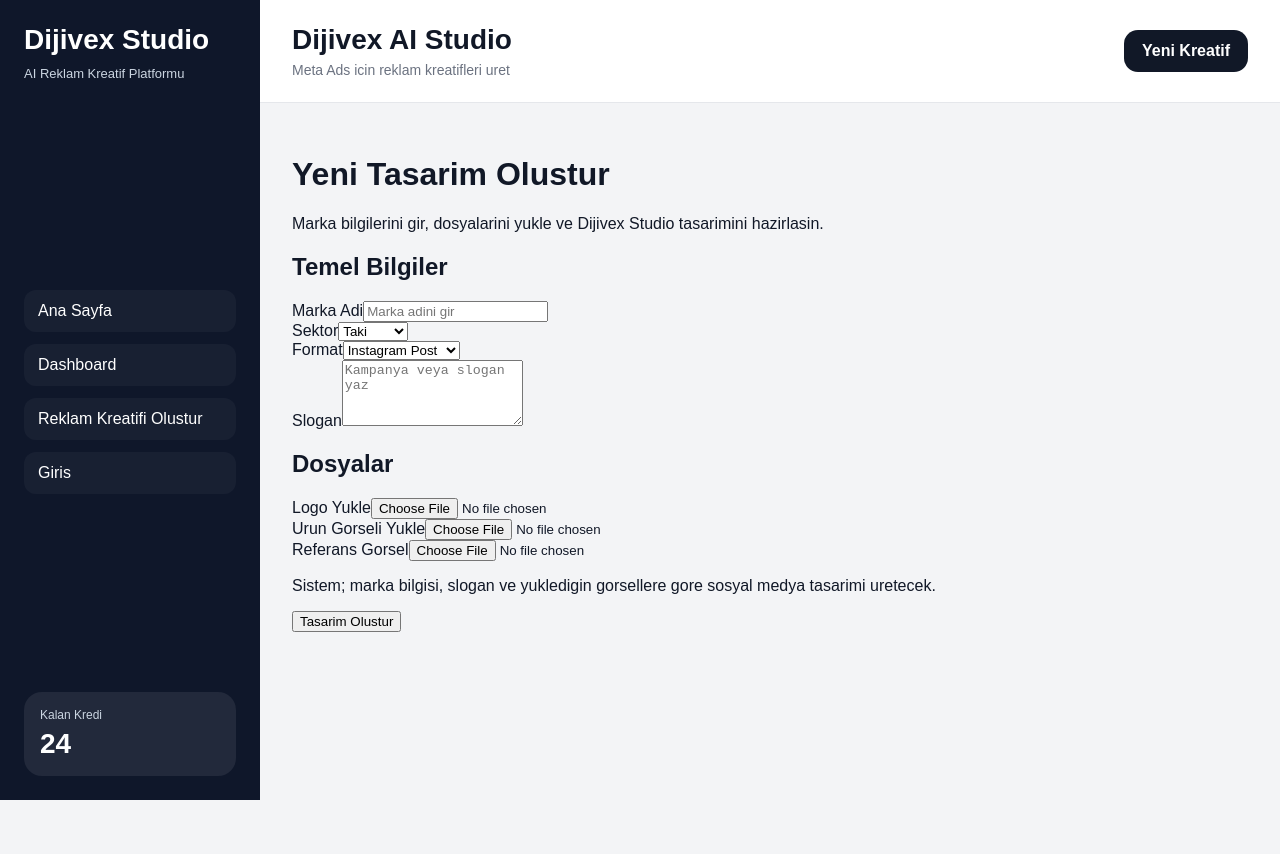
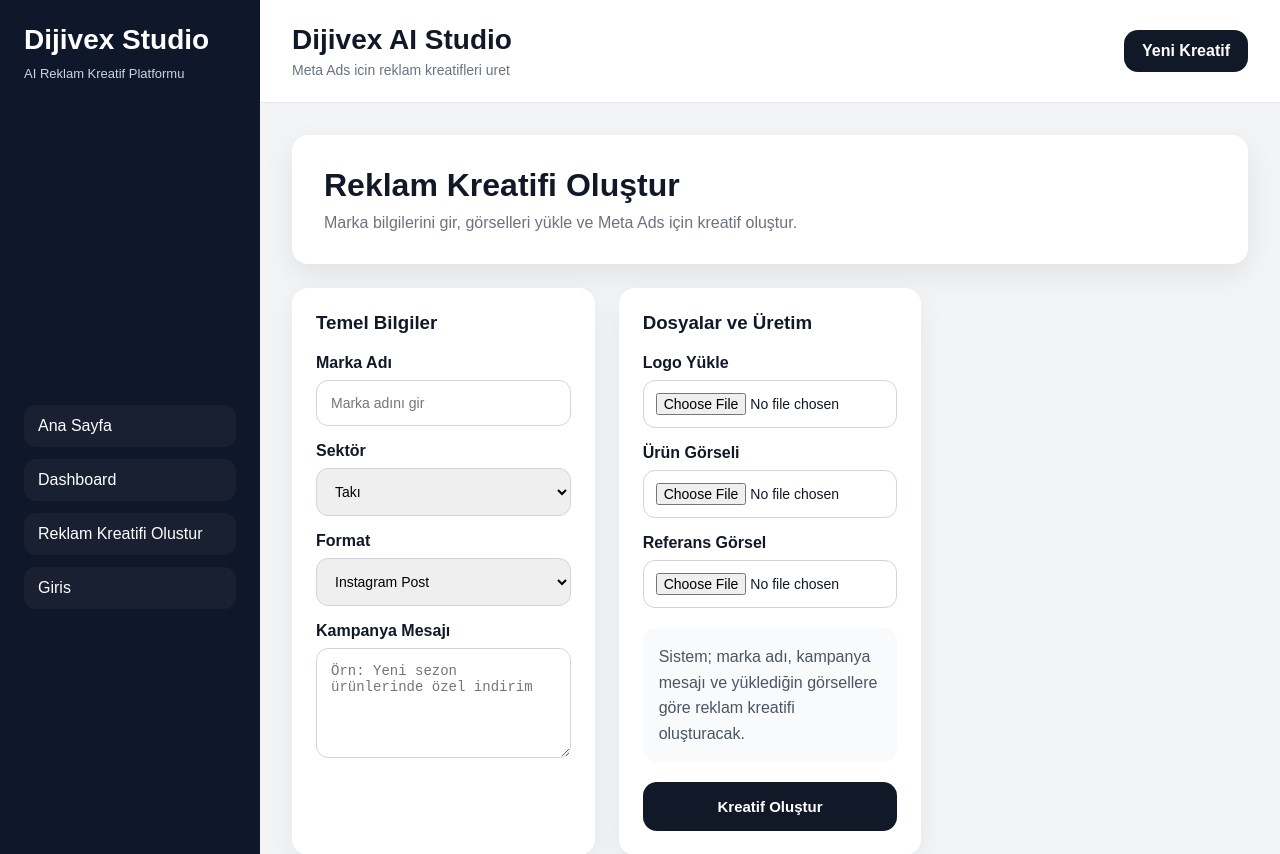
Before and after one commit to simsekyunusemre-ai/dijivex-ai-studio, a Next.js app: page /create in a window 1280 px wide. Shown: the top 854 px of the page. Before the commit the page ends 800 px from the top, so only its background shows below. Built offline with nearby package versions, Linux system fonts and the light colour scheme.

Commit message:
Update page.tsx

```diff
--- a/src/app/create/page.tsx
+++ b/src/app/create/page.tsx
@@ -1,119 +1,220 @@
 export default function CreatePage() {
   return (
-    <main className="min-h-screen bg-zinc-100 px-4 py-6 md:px-8">
-      <div className="mx-auto max-w-6xl">
-        <div className="mb-6">
-          <h1 className="text-3xl font-bold text-zinc-900 md:text-4xl">
-            Yeni Tasarim Olustur
+    <div>
+      {/* ÜST ALAN */}
+      <div
+        style={{
+          background: "white",
+          borderRadius: 16,
+          padding: 32,
+          boxShadow: "0 10px 30px rgba(0,0,0,0.08)",
+          marginBottom: 24,
+        }}
+      >
+        <h1 style={{ fontSize: 32, margin: 0, marginBottom: 10 }}>
+          Reklam Kreatifi Oluştur
         </h1>
-          <p className="mt-2 text-sm text-zinc-600 md:text-base">
-            Marka bilgilerini gir, dosyalarini yukle ve Dijivex Studio tasarimini hazirlasin.
+
+        <p style={{ color: "#6b7280", margin: 0 }}>
+          Marka bilgilerini gir, görselleri yükle ve Meta Ads için kreatif oluştur.
         </p>
       </div>
 
-        <div className="grid gap-6 lg:grid-cols-2">
-          <section className="rounded-3xl border border-zinc-200 bg-white p-5 shadow-sm md:p-6">
-            <h2 className="mb-5 text-xl font-semibold text-zinc-900">
-              Temel Bilgiler
-            </h2>
+      {/* FORM GRID */}
+      <div className="card-grid">
+        {/* SOL TARAF */}
+        <div
+          style={{
+            background: "white",
+            padding: 24,
+            borderRadius: 16,
+            boxShadow: "0 10px 30px rgba(0,0,0,0.06)",
+          }}
+        >
+          <h3 style={{ marginTop: 0, marginBottom: 20 }}>Temel Bilgiler</h3>
 
-            <div className="space-y-4">
-              <div>
-                <label className="mb-2 block text-sm font-medium text-zinc-700">
-                  Marka Adi
+          <div style={{ marginBottom: 16 }}>
+            <label style={{ display: "block", marginBottom: 8, fontWeight: 600 }}>
+              Marka Adı
             </label>
             <input
               type="text"
-                  placeholder="Marka adini gir"
-                  className="w-full rounded-2xl border border-zinc-300 bg-white px-4 py-3 text-sm outline-none transition focus:border-zinc-900"
+              placeholder="Marka adını gir"
+              style={{
+                width: "100%",
+                padding: 14,
+                borderRadius: 12,
+                border: "1px solid #d1d5db",
+                fontSize: 14,
+              }}
             />
           </div>
 
-              <div>
-                <label className="mb-2 block text-sm font-medium text-zinc-700">
-                  Sektor
+          <div style={{ marginBottom: 16 }}>
+            <label style={{ display: "block", marginBottom: 8, fontWeight: 600 }}>
+              Sektör
             </label>
-                <select className="w-full rounded-2xl border border-zinc-300 bg-white px-4 py-3 text-sm outline-none transition focus:border-zinc-900">
-                  <option>Taki</option>
-                  <option>Bebek</option>
+            <select
+              style={{
+                width: "100%",
+                padding: 14,
+                borderRadius: 12,
+                border: "1px solid #d1d5db",
+                fontSize: 14,
+              }}
+            >
+              <option>Takı</option>
               <option>Mobilya</option>
-                  <option>Guzellik</option>
-                  <option>Diger</option>
+              <option>Güzellik</option>
+              <option>Moda</option>
+              <option>Diğer</option>
             </select>
           </div>
 
-              <div>
-                <label className="mb-2 block text-sm font-medium text-zinc-700">
+          <div style={{ marginBottom: 16 }}>
+            <label style={{ display: "block", marginBottom: 8, fontWeight: 600 }}>
               Format
             </label>
-                <select className="w-full rounded-2xl border border-zinc-300 bg-white px-4 py-3 text-sm outline-none transition focus:border-zinc-900">
+            <select
+              style={{
+                width: "100%",
+                padding: 14,
+                borderRadius: 12,
+                border: "1px solid #d1d5db",
+                fontSize: 14,
+              }}
+            >
               <option>Instagram Post</option>
               <option>Instagram Story</option>
+              <option>Meta Ads Kreatifi</option>
             </select>
           </div>
 
-              <div>
-                <label className="mb-2 block text-sm font-medium text-zinc-700">
-                  Slogan
+          <div style={{ marginBottom: 16 }}>
+            <label style={{ display: "block", marginBottom: 8, fontWeight: 600 }}>
+              Kampanya Mesajı
             </label>
             <textarea
-                  placeholder="Kampanya veya slogan yaz"
-                  rows={4}
-                  className="w-full rounded-2xl border border-zinc-300 bg-white px-4 py-3 text-sm outline-none transition focus:border-zinc-900"
-                />
-              </div>
-            </div>
-          </section>
-
-          <section className="rounded-3xl border border-zinc-200 bg-white p-5 shadow-sm md:p-6">
-            <h2 className="mb-5 text-xl font-semibold text-zinc-900">
-              Dosyalar
-            </h2>
-
-            <div className="space-y-4">
-              <div>
-                <label className="mb-2 block text-sm font-medium text-zinc-700">
-                  Logo Yukle
-                </label>
-                <input
-                  type="file"
-                  className="block w-full rounded-2xl border border-zinc-300 bg-white px-4 py-3 text-sm"
-                />
-              </div>
-
-              <div>
-                <label className="mb-2 block text-sm font-medium text-zinc-700">
-                  Urun Gorseli Yukle
-                </label>
-                <input
-                  type="file"
-                  className="block w-full rounded-2xl border border-zinc-300 bg-white px-4 py-3 text-sm"
-                />
-              </div>
-
-              <div>
-                <label className="mb-2 block text-sm font-medium text-zinc-700">
-                  Referans Gorsel
-                </label>
-                <input
-                  type="file"
-                  className="block w-full rounded-2xl border border-zinc-300 bg-white px-4 py-3 text-sm"
+              placeholder="Örn: Yeni sezon ürünlerinde özel indirim"
+              rows={5}
+              style={{
+                width: "100%",
+                padding: 14,
+                borderRadius: 12,
+                border: "1px solid #d1d5db",
+                fontSize: 14,
+                resize: "vertical",
+              }}
             />
           </div>
         </div>
 
-            <div className="mt-6 rounded-2xl bg-zinc-50 p-4">
-              <p className="text-sm text-zinc-600">
-                Sistem; marka bilgisi, slogan ve yukledigin gorsellere gore sosyal medya tasarimi uretecek.
+        {/* SAĞ TARAF */}
+        <div
+          style={{
+            background: "white",
+            padding: 24,
+            borderRadius: 16,
+            boxShadow: "0 10px 30px rgba(0,0,0,0.06)",
+          }}
+        >
+          <h3 style={{ marginTop: 0, marginBottom: 20 }}>Dosyalar ve Üretim</h3>
+
+          <div style={{ marginBottom: 16 }}>
+            <label style={{ display: "block", marginBottom: 8, fontWeight: 600 }}>
+              Logo Yükle
+            </label>
+            <input
+              type="file"
+              style={{
+                width: "100%",
+                padding: 12,
+                borderRadius: 12,
+                border: "1px solid #d1d5db",
+                fontSize: 14,
+              }}
+            />
+          </div>
+
+          <div style={{ marginBottom: 16 }}>
+            <label style={{ display: "block", marginBottom: 8, fontWeight: 600 }}>
+              Ürün Görseli
+            </label>
+            <input
+              type="file"
+              style={{
+                width: "100%",
+                padding: 12,
+                borderRadius: 12,
+                border: "1px solid #d1d5db",
+                fontSize: 14,
+              }}
+            />
+          </div>
+
+          <div style={{ marginBottom: 20 }}>
+            <label style={{ display: "block", marginBottom: 8, fontWeight: 600 }}>
+              Referans Görsel
+            </label>
+            <input
+              type="file"
+              style={{
+                width: "100%",
+                padding: 12,
+                borderRadius: 12,
+                border: "1px solid #d1d5db",
+                fontSize: 14,
+              }}
+            />
+          </div>
+
+          <div
+            style={{
+              background: "#f9fafb",
+              borderRadius: 14,
+              padding: 16,
+              marginBottom: 20,
+              color: "#4b5563",
+              lineHeight: 1.6,
+            }}
+          >
+            Sistem; marka adı, kampanya mesajı ve yüklediğin görsellere göre reklam kreatifi oluşturacak.
+          </div>
+
+          <button
+            style={{
+              width: "100%",
+              padding: 16,
+              borderRadius: 14,
+              border: "none",
+              background: "#111827",
+              color: "white",
+              fontWeight: 700,
+              fontSize: 15,
+              cursor: "pointer",
+            }}
+          >
+            Kreatif Oluştur
+          </button>
+        </div>
+      </div>
+
+      {/* ALT ÖNİZLEME */}
+      <div
+        style={{
+          background: "white",
+          borderRadius: 16,
+          padding: 32,
+          boxShadow: "0 10px 30px rgba(0,0,0,0.08)",
+          marginTop: 24,
+        }}
+      >
+        <h2 style={{ marginTop: 0, marginBottom: 10 }}>Önizleme Alanı</h2>
+
+        <p style={{ color: "#6b7280", margin: 0 }}>
+          Kreatif üretildikten sonra burada görünecek.
         </p>
       </div>
-
-            <button className="mt-6 w-full rounded-2xl bg-zinc-900 px-4 py-3 text-sm font-semibold text-white transition hover:bg-black">
-              Tasarim Olustur
-            </button>
-          </section>
     </div>
-      </div>
-    </main>
   );
 }
```
Lines whose indentation alone changed are shown as unchanged.
